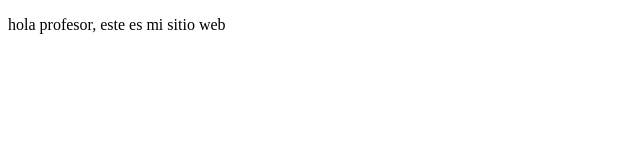
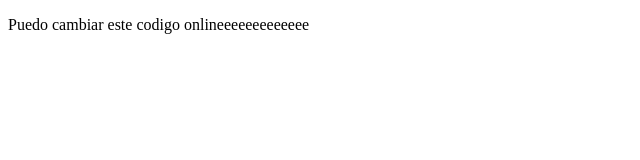
Before and after one commit to miguel901angel/proyectoDemoCursoPrework, a plain HTML site: page index.html in a window 1280 px wide. Shown: the whole page, without its empty margins (0-640 px from the left). Drawn offline with Linux system fonts and the light colour scheme.

Commit message:
Cambios agregamos mas mensaje

```diff
--- a/index.html
+++ b/index.html
@@ -8,7 +8,7 @@
 </head>
 <body>
     <p>
-        hola profesor, este es mi sitio web
+        Puedo cambiar este codigo onlineeeeeeeeeeeee
     </p>
 </body>
 </html>
```
